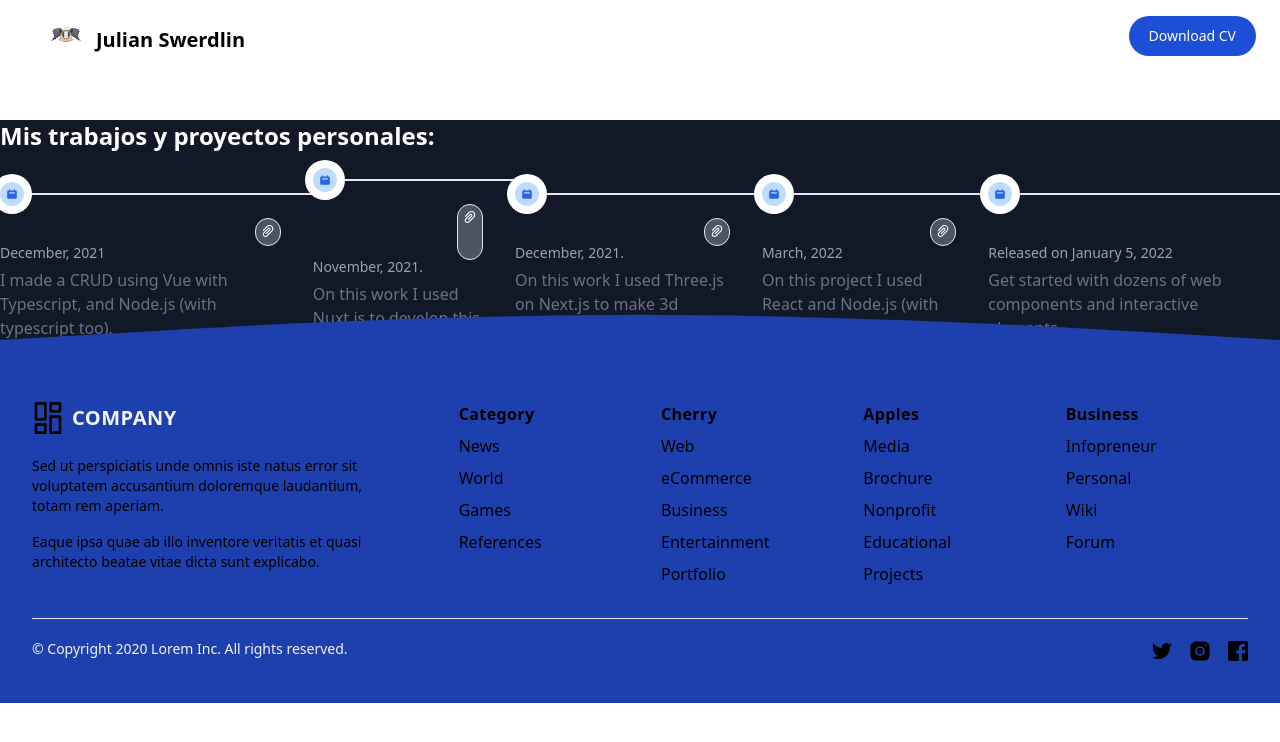
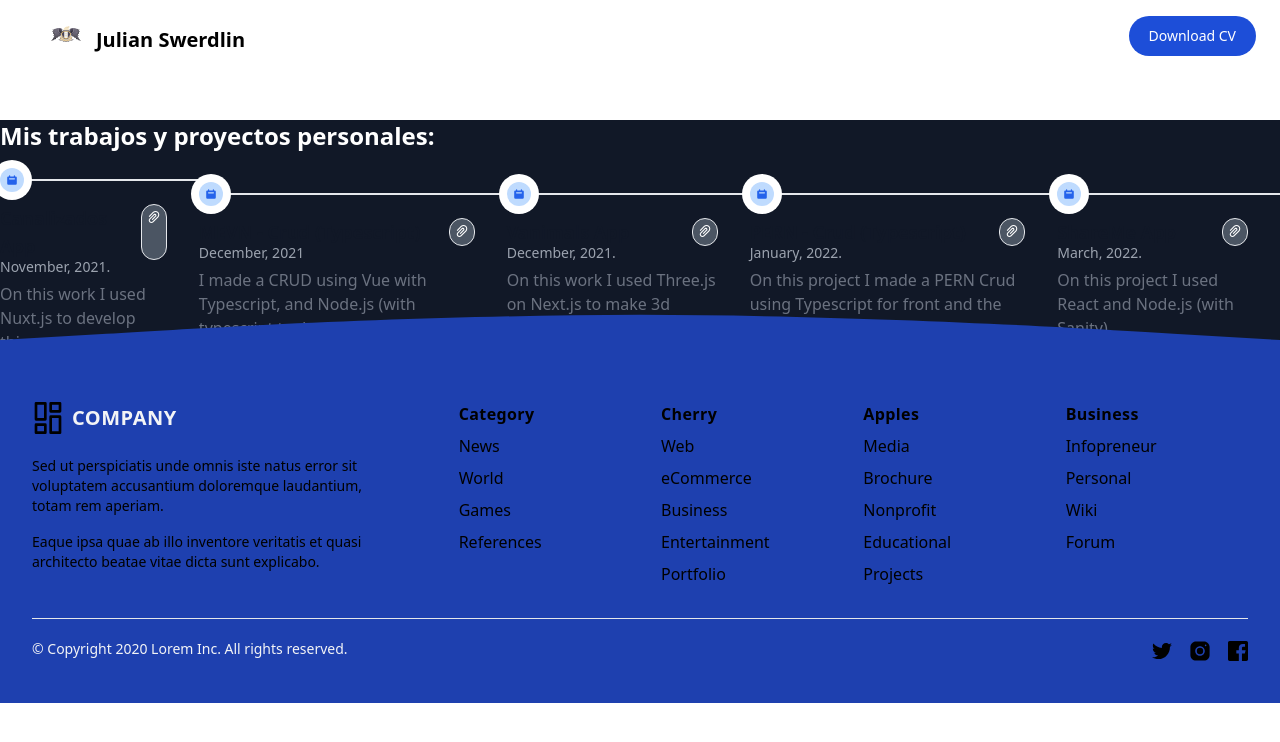
Before and after one commit to juliswer/portfolio2022, a Next.js app: page /components/Timeline in a window 1280 px wide. Shown: the top 742 px of the page. Built offline with nearby package versions, Linux system fonts and the light colour scheme.

Commit message:
index changes

```diff
--- a/src/pages/components/Timeline.jsx
+++ b/src/pages/components/Timeline.jsx
@@ -8,46 +8,6 @@ const Timeline = () => {
         Mis trabajos y proyectos personales:{" "}
       </h4>
       <ol className="items-center sm:flex">
-      <li className="relative mb-6 sm:mb-0">
-          <div className="flex items-center">
-            <div className="flex z-10 justify-center items-center w-6 h-6 bg-blue-200 rounded-full ring-0 ring-white dark:bg-blue-900 sm:ring-8 dark:ring-gray-900 shrink-0">
-              <svg
-                className="w-3 h-3 text-blue-600 dark:text-blue-300"
-                fill="currentColor"
-                viewBox="0 0 20 20"
-                xmlns="http://www.w3.org/2000/svg"
-              >
-                <path
-                  fillRule="evenodd"
-                  d="M6 2a1 1 0 00-1 1v1H4a2 2 0 00-2 2v10a2 2 0 002 2h12a2 2 0 002-2V6a2 2 0 00-2-2h-1V3a1 1 0 10-2 0v1H7V3a1 1 0 00-1-1zm0 5a1 1 0 000 2h8a1 1 0 100-2H6z"
-                  clipRule="evenodd"
-                ></path>
-              </svg>
-            </div>
-            <div className="hidden sm:flex w-full bg-gray-200 h-0.5 dark:bg-gray-700"></div>
-          </div>
-          <div className="mt-3 sm:pr-8">
-            <div className="flex justify-between">
-              <h3 className="text-lg font-semibold text-gray-900 dark:text-white">
-                MEVN - Crud (Typescript)
-              </h3>
-              <a
-                href="https://github.com/juliswer/mevn-typescript-crud"
-                target="_blank"
-                rel="noreferrer"
-                className="border rounded-full p-1 bg-gray-600 text-white"
-              >
-                <AiOutlinePaperClip />
-              </a>
-            </div>
-            <time className="block mb-2 text-sm font-normal leading-none text-gray-400 dark:text-gray-500">
-              December, 2021
-            </time>
-            <p className="text-base font-normal text-gray-500 dark:text-gray-400">
-              I made a CRUD using Vue with Typescript, and Node.js (with typescript too).
-            </p>
-          </div>
-        </li>
         <li className="relative mb-6 sm:mb-0">
           <div className="flex items-center">
             <div className="flex z-10 justify-center items-center w-6 h-6 bg-blue-200 rounded-full ring-0 ring-white dark:bg-blue-900 sm:ring-8 dark:ring-gray-900 shrink-0">
@@ -85,6 +45,47 @@ const Timeline = () => {
             </time>
             <p className="text-base font-normal text-gray-500 dark:text-gray-400">
               On this work I used Nuxt.js to develop this app.
+            </p>
+          </div>
+        </li>
+        <li className="relative mb-6 sm:mb-0">
+          <div className="flex items-center">
+            <div className="flex z-10 justify-center items-center w-6 h-6 bg-blue-200 rounded-full ring-0 ring-white dark:bg-blue-900 sm:ring-8 dark:ring-gray-900 shrink-0">
+              <svg
+                className="w-3 h-3 text-blue-600 dark:text-blue-300"
+                fill="currentColor"
+                viewBox="0 0 20 20"
+                xmlns="http://www.w3.org/2000/svg"
+              >
+                <path
+                  fillRule="evenodd"
+                  d="M6 2a1 1 0 00-1 1v1H4a2 2 0 00-2 2v10a2 2 0 002 2h12a2 2 0 002-2V6a2 2 0 00-2-2h-1V3a1 1 0 10-2 0v1H7V3a1 1 0 00-1-1zm0 5a1 1 0 000 2h8a1 1 0 100-2H6z"
+                  clipRule="evenodd"
+                ></path>
+              </svg>
+            </div>
+            <div className="hidden sm:flex w-full bg-gray-200 h-0.5 dark:bg-gray-700"></div>
+          </div>
+          <div className="mt-3 sm:pr-8">
+            <div className="flex justify-between">
+              <h3 className="text-lg font-semibold text-gray-900 dark:text-white">
+                MEVN - Crud (Typescript)
+              </h3>
+              <a
+                href="https://github.com/juliswer/mevn-typescript-crud"
+                target="_blank"
+                rel="noreferrer"
+                className="border rounded-full p-1 bg-gray-600 text-white"
+              >
+                <AiOutlinePaperClip />
+              </a>
+            </div>
+            <time className="block mb-2 text-sm font-normal leading-none text-gray-400 dark:text-gray-500">
+              December, 2021
+            </time>
+            <p className="text-base font-normal text-gray-500 dark:text-gray-400">
+              I made a CRUD using Vue with Typescript, and Node.js (with
+              typescript too).
             </p>
           </div>
         </li>
@@ -149,10 +150,10 @@ const Timeline = () => {
           <div className="mt-3 sm:pr-8">
             <div className="flex justify-between">
               <h3 className="text-lg font-semibold text-gray-900 dark:text-white">
-                ShareMe App
+                PERN - Crud (Typescript)
               </h3>
               <a
-                href="https://sharemejuliswer.netlify.app/"
+                href="https://github.com/juliswer/nextjs-postgress-crud-typescript"
                 target="_blank"
                 rel="noreferrer"
                 className="border rounded-full p-1 bg-gray-600 text-white"
@@ -161,10 +162,11 @@ const Timeline = () => {
               </a>
             </div>
             <time className="block mb-2 text-sm font-normal leading-none text-gray-400 dark:text-gray-500">
-              March, 2022
+              January, 2022.
             </time>
             <p className="text-base font-normal text-gray-500 dark:text-gray-400">
-              On this project I used React and Node.js (with Sanity).
+              On this project I made a PERN Crud using Typescript for front and
+              the back.
             </p>
           </div>
         </li>
@@ -187,15 +189,24 @@ const Timeline = () => {
             <div className="hidden sm:flex w-full bg-gray-200 h-0.5 dark:bg-gray-700"></div>
           </div>
           <div className="mt-3 sm:pr-8">
-            <h3 className="text-lg font-semibold text-gray-900 dark:text-white">
-              Flowbite Library v1.3.0
-            </h3>
+            <div className="flex justify-between">
+              <h3 className="text-lg font-semibold text-gray-900 dark:text-white">
+                ShareMe App
+              </h3>
+              <a
+                href="https://sharemejuliswer.netlify.app/"
+                target="_blank"
+                rel="noreferrer"
+                className="border rounded-full p-1 bg-gray-600 text-white"
+              >
+                <AiOutlinePaperClip />
+              </a>
+            </div>
             <time className="block mb-2 text-sm font-normal leading-none text-gray-400 dark:text-gray-500">
-              Released on January 5, 2022
+              March, 2022.
             </time>
             <p className="text-base font-normal text-gray-500 dark:text-gray-400">
-              Get started with dozens of web components and interactive
-              elements.
+              On this project I used React and Node.js (with Sanity).
             </p>
           </div>
         </li>
```
